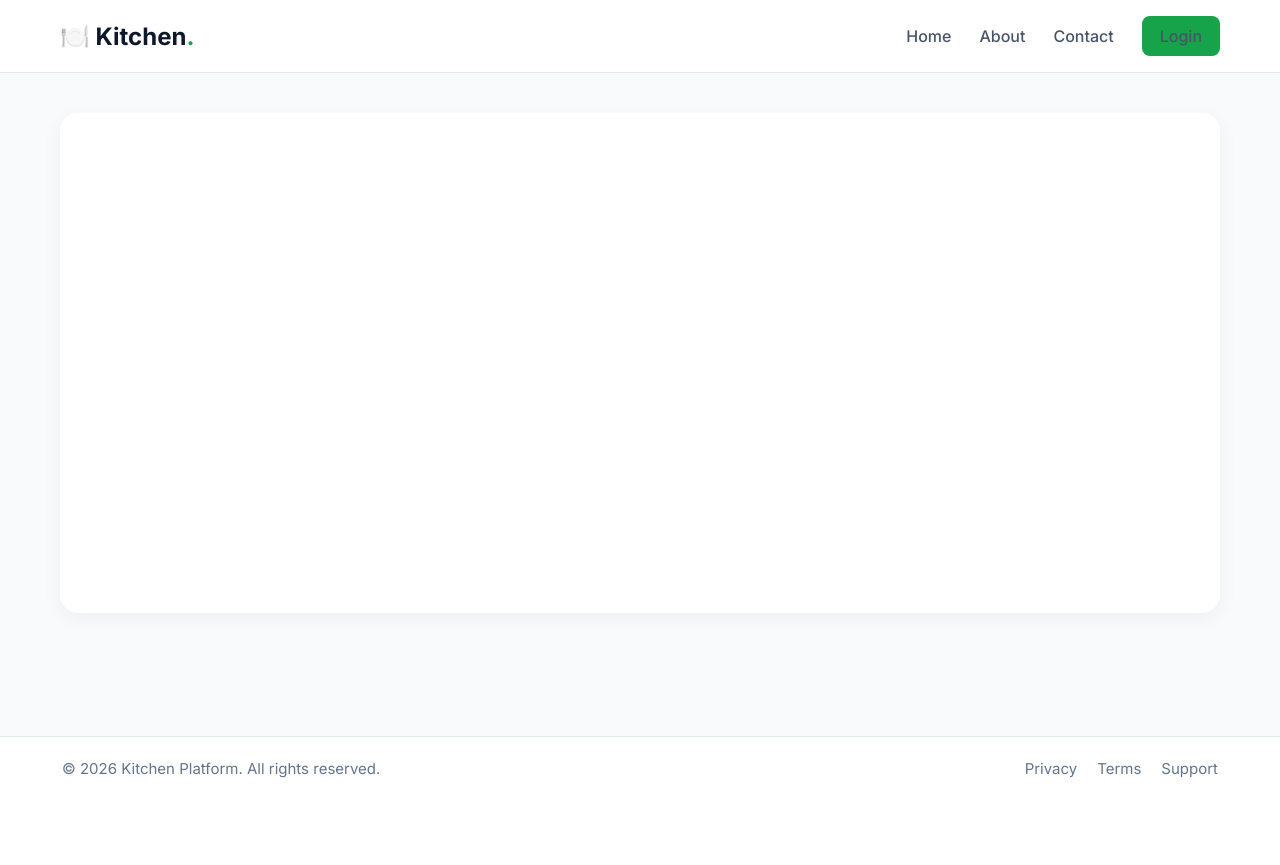
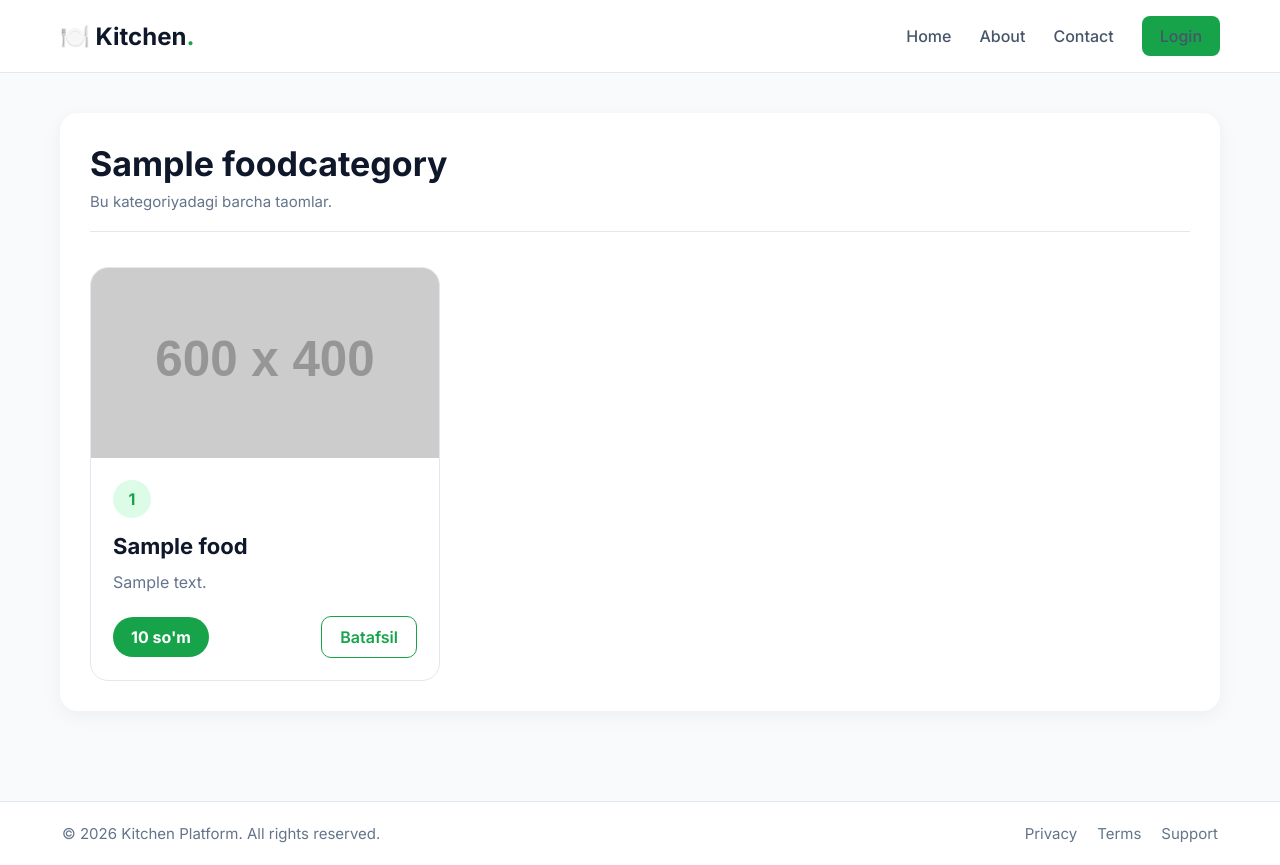
Before and after one commit to Abdulazizovv/kitchen, a Django app: page /category/1/ in a window 1280 px wide. Before the commit the page ends 778 px from the top, so only its background shows below. Run offline with Django 5.2, Linux system fonts and the light colour scheme; tables that the repository leaves empty hold one stand-in row (values such as "Sample post"); grey boxes labelled with a size stand in for pictures from a placeholder-image service; some libraries are stand-ins or nearby versions.

Commit message:
food detail sahifasi bajarildi

```diff
--- a/main/admin.py
+++ b/main/admin.py
@@ -1,5 +1,7 @@
 from django.contrib import admin
-from main.models import FoodCategory, Food
+from main.models import FoodCategory, Food, FoodComment
+
 
 admin.site.register(FoodCategory)
 admin.site.register(Food)
+admin.site.register(FoodComment)
--- a/main/models.py
+++ b/main/models.py
@@ -26,3 +26,15 @@ class Food(models.Model):
 
     def __str__(self):
         return self.title
+
+
+class FoodComment(models.Model):
+    food = models.ForeignKey("main.Food", on_delete=models.CASCADE)
+    user = models.ForeignKey("auth.User", on_delete=models.CASCADE)
+    body = models.CharField(max_length=255)
+
+    created_at = models.DateTimeField(auto_now_add=True)
+    updated_at = models.DateTimeField(auto_now=True)
+
+    def __str__(self):
+        return self.body[:50]
--- a/main/urls.py
+++ b/main/urls.py
@@ -6,6 +6,7 @@ from main.views import (
     signup_view,
 
     category_detail,
+    food_detail,
     )
 
 
@@ -15,5 +16,6 @@ urlpatterns = [
     path("logout/", logout_view, name="logout"),
     path("signup/", signup_view, name="signup"),
 
-    path("category/<int:pk>/", category_detail, name="category_detail")
+    path("category/<int:pk>/", category_detail, name="category_detail"),
+    path("food/<int:pk>/", food_detail, name="food_detail")
 ]
--- a/main/views.py
+++ b/main/views.py
@@ -2,7 +2,7 @@ from django.shortcuts import render, redirect, get_object_or_404
 from django.http import HttpRequest
 from django.contrib.auth import login, authenticate, logout
 from django.contrib.auth.models import User
-from main.models import FoodCategory, Food
+from main.models import FoodCategory, Food, FoodComment
 
 
 def index_view(request: HttpRequest):
@@ -18,13 +18,33 @@ def index_view(request: HttpRequest):
 
 def category_detail(request: HttpRequest, pk):
     category = get_object_or_404(FoodCategory, pk=pk)
-    foods = Food.objects.filter(category=category)
+    foods = Food.objects.filter(category=category, is_active=True).order_by("-created_at")
     context = {
         "category": category,
         "foods": foods
     }
 
     return render(request, "category-detail.html", context=context)
+
+
+
+def food_detail(request: HttpRequest, pk):
+    food = get_object_or_404(Food, pk=pk)
+
+    if request.method == "POST":
+        body = request.POST.get("body")
+
+        comment = FoodComment.objects.create(
+            food=food,
+            user=request.user,
+            body=body
+        )
+        return redirect("food_detail", pk=food.id)
+
+    context = {
+        "food": food
+    }
+    return render(request, "food-detail.html", context)
 
 
 
--- a/templates/category-detail.html
+++ b/templates/category-detail.html
@@ -1,5 +1,244 @@
 {% extends 'base.html' %}
+
+{% block extra_css %}
+<style>
+
+.category-header{
+    display:flex;
+    justify-content:space-between;
+    align-items:center;
+    margin-bottom:35px;
+    padding-bottom:20px;
+    border-bottom:1px solid #e2e8f0;
+}
+
+.category-title h1{
+    font-size:34px;
+    color:#0f172a;
+    margin-bottom:8px;
+}
+
+.category-title p{
+    color:#64748b;
+    font-size:15px;
+}
+
+.food-grid{
+    display:grid;
+    grid-template-columns:repeat(auto-fill,minmax(320px,1fr));
+    gap:25px;
+}
+
+.food-card{
+    background:#fff;
+    border:1px solid #e2e8f0;
+    border-radius:18px;
+    overflow:hidden;
+    transition:.3s;
+    display:flex;
+    flex-direction:column;
+}
+
+.food-card:hover{
+    transform:translateY(-6px);
+    box-shadow:0 12px 30px rgba(15,23,42,.08);
+    border-color:#16a34a;
+}
+
+.food-image{
+    height:190px;
+    background:#f1f5f9;
+    overflow:hidden;
+}
+
+.food-image img{
+    width:100%;
+    height:100%;
+    object-fit:cover;
+    transition:.4s;
+}
+
+.food-card:hover img{
+    transform:scale(1.05);
+}
+
+.food-body{
+    padding:22px;
+    display:flex;
+    flex-direction:column;
+    flex:1;
+}
+
+.food-number{
+    width:38px;
+    height:38px;
+    border-radius:50%;
+    background:#dcfce7;
+    color:#16a34a;
+    display:flex;
+    align-items:center;
+    justify-content:center;
+    font-weight:700;
+    margin-bottom:15px;
+}
+
+.food-title{
+    font-size:22px;
+    font-weight:700;
+    color:#0f172a;
+    margin-bottom:10px;
+}
+
+.food-description{
+    color:#64748b;
+    line-height:1.7;
+    margin-bottom:20px;
+    flex:1;
+}
+
+.food-footer{
+    display:flex;
+    justify-content:space-between;
+    align-items:center;
+}
+
+.price{
+    background:#16a34a;
+    color:white;
+    padding:10px 18px;
+    border-radius:30px;
+    font-weight:700;
+}
+
+.order-btn{
+    padding:10px 18px;
+    border-radius:10px;
+    border:1px solid #16a34a;
+    color:#16a34a;
+    font-weight:600;
+    transition:.3s;
+}
+
+.order-btn:hover{
+    background:#16a34a;
+    color:#fff;
+}
+
+.empty{
+    text-align:center;
+    padding:80px 20px;
+}
+
+.empty-icon{
+    font-size:70px;
+    margin-bottom:20px;
+}
+
+.empty h2{
+    color:#0f172a;
+    margin-bottom:10px;
+}
+
+.empty p{
+    color:#64748b;
+}
+
+@media(max-width:768px){
+
+    .category-header{
+        flex-direction:column;
+        align-items:flex-start;
+        gap:15px;
+    }
+
+    .food-grid{
+        grid-template-columns:1fr;
+    }
+
+}
+
+</style>
+{% endblock %}
+
 
 {% block content %}
 
-{% endblock content %}
+<div class="category-header">
+
+    <div class="category-title">
+        <h1>{{ category.title }}</h1>
+        <p>Bu kategoriyadagi barcha taomlar.</p>
+    </div>
+
+</div>
+
+
+{% if foods %}
+
+<div class="food-grid">
+
+    {% for food in foods %}
+
+    <div class="food-card">
+
+        <div class="food-image">
+
+            {% if food.image %}
+                <img src="{{ food.image.url }}" alt="{{ food.title }}">
+            {% else %}
+                <img src="https://placehold.co/600x400/F1F5F9/64748B?text=No+Image" alt="">
+            {% endif %}
+
+        </div>
+
+        <div class="food-body">
+
+            <div class="food-number">
+                {{ forloop.counter }}
+            </div>
+
+            <div class="food-title">
+                {{ food.title }}
+            </div>
+
+            <div class="food-description">
+                {{ food.description|default:"Ta'rif mavjud emas." }}
+            </div>
+
+            <div class="food-footer">
+
+                <div class="price">
+                    {{ food.price }} so'm
+                </div>
+
+                <a href="{% url 'food_detail' food.id %}" class="order-btn">
+                    Batafsil
+                </a>
+
+            </div>
+
+        </div>
+
+    </div>
+
+    {% endfor %}
+
+</div>
+
+{% else %}
+
+<div class="empty">
+
+    <div class="empty-icon">
+        🍽️
+    </div>
+
+    <h2>Hozircha taomlar mavjud emas</h2>
+
+    <p>Bu kategoriyaga hali birorta taom qo'shilmagan.</p>
+
+</div>
+
+{% endif %}
+
+{% endblock %}
```
Also changed, not shown: templates/food-detail.html (added, +251 -0 lines), main/migrations/0002_alter_food_category_foodcomment.py (added).
